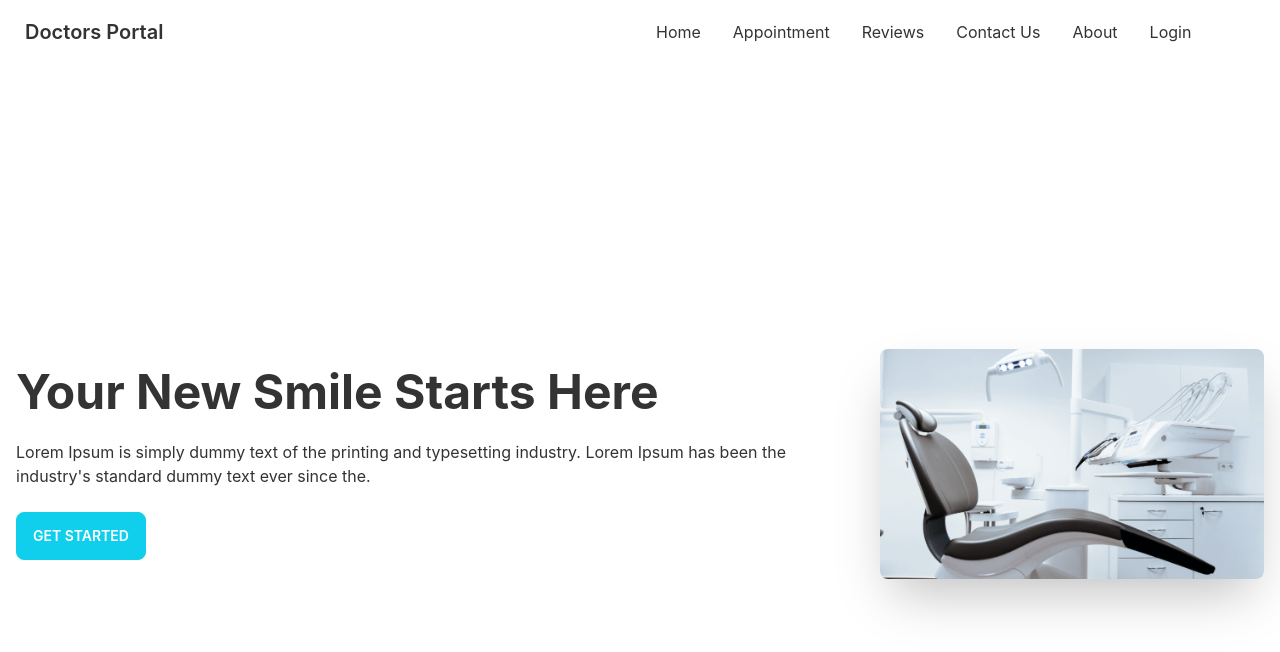
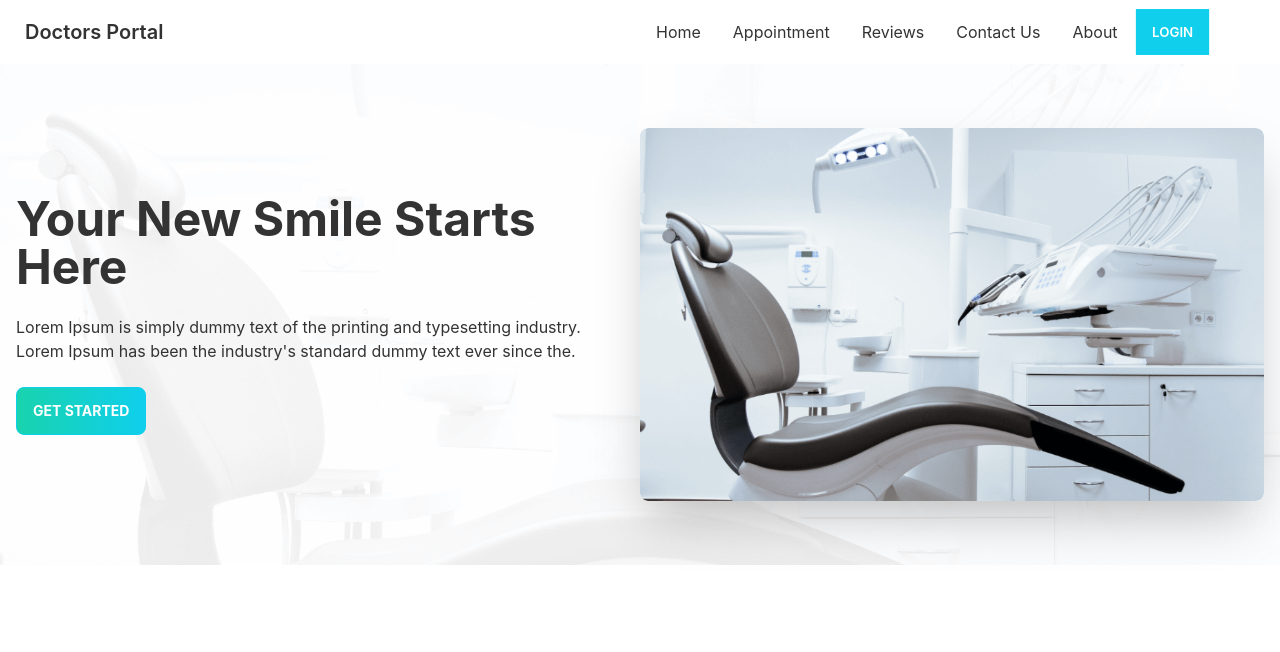
Before and after one commit to abyusuft/doctors-portal-client, a React (Create React App) app: page / in a window 1280 px wide. Shown: the top 652 px of the page. Built offline with nearby package versions, Linux system fonts and the light colour scheme.

Commit message:
banner section updated

```diff
--- a/src/components/Pages/Header/Header.js
+++ b/src/components/Pages/Header/Header.js
@@ -8,17 +8,17 @@ const Header = () => {
         <li><Link to='/reviews'>Reviews</Link></li>
         <li><Link to='/contact'>Contact Us</Link></li>
         <li><Link to='/about'>About</Link></li>
-        <li><Link to='/login'>Login</Link></li>
+        <li><Link to='/login' className='btn btn-primary text-white'>Login</Link></li>
     </>
     return (
         <div>
             <div className="navbar bg-base-100">
                 <div className="navbar-start">
-                    <div className="dropdown">
-                        <label tabindex="0" className="btn btn-ghost lg:hidden">
-                            <svg xmlns="http://www.w3.org/2000/svg" className="h-5 w-5" fill="none" viewBox="0 0 24 24" stroke="currentColor"><path stroke-linecap="round" stroke-linejoin="round" stroke-width="2" d="M4 6h16M4 12h8m-8 6h16" /></svg>
+                    <div className="dropdown ">
+                        <label tabIndex="0" className="btn btn-ghost lg:hidden">
+                            <svg xmlns="http://www.w3.org/2000/svg" className="h-5 w-5" fill="none" viewBox="0 0 24 24" stroke="currentColor"><path strokeLinecap="round" strokeLinejoin="round" strokeWidth="2" d="M4 6h16M4 12h8m-8 6h16" /></svg>
                         </label>
-                        <ul tabindex="0" className="menu menu-compact dropdown-content mt-3 p-2 shadow bg-base-100 rounded-box w-52">
+                        <ul tabIndex="0" className="menu menu-compact dropdown-content mt-3 p-2 shadow bg-base-100 rounded-box w-52">
                             {menuItems}
                         </ul>
                     </div>
--- /dev/null
+++ b/src/components/Pages/Home/Banner.js
@@ -0,0 +1,23 @@
+import React from 'react';
+
+import chair from '../../../assets/images/chair.png';
+import bg from '../../../assets/images/bg.png';
+
+const Banner = () => {
+    return (
+        <div className='banner-section '   >
+            <div className="hero py-12 " style={{ backgroundImage: `url(${bg})` }} >
+                <div className="hero-content flex-col lg:flex-row-reverse">
+                    <img src={chair} alt='' className="sm:w-full lg:w-6/12 rounded-lg shadow-2xl" />
+                    <div >
+                        <h1 className="text-5xl font-bold">Your New Smile Starts Here</h1>
+                        <p className="py-6">Lorem Ipsum is simply dummy text of the printing and typesetting industry. Lorem Ipsum has been the industry's standard dummy text ever since the.</p>
+                        <button className="btn btn-primary text-white uppercase font-bold bg-gradient-to-r from-secondary to-primary">Get Started</button>
+                    </div>
+                </div>
+            </div>
+        </div >
+    );
+};
+
+export default Banner;
--- a/src/components/Pages/Home/Home.js
+++ b/src/components/Pages/Home/Home.js
@@ -1,21 +1,11 @@
 import React from 'react';
-import chair from '../../../assets/images/chair.png';
+import Banner from './Banner';
 
 const Home = () => {
+
     return (
         <div>
-            <div className="banner-section">
-                <div className="hero min-h-screen ">
-                    <div className="hero-content flex-col lg:flex-row-reverse">
-                        <img src={chair} alt='' className="max-w-sm rounded-lg shadow-2xl" />
-                        <div>
-                            <h1 className="text-5xl font-bold">Your New Smile Starts Here</h1>
-                            <p className="py-6">Lorem Ipsum is simply dummy text of the printing and typesetting industry. Lorem Ipsum has been the industry's standard dummy text ever since the.</p>
-                            <button className="btn btn-primary text-white">Get Started</button>
-                        </div>
-                    </div>
-                </div>
-            </div>
+            <Banner></Banner>
         </div>
     );
 };
--- a/tailwind.config.js
+++ b/tailwind.config.js
@@ -1,5 +1,5 @@
 module.exports = {
-  content: ["./src/**/*.{html,js}"],
+  content: ["./src/**/*.{js,jsx,ts,tsx}"],
   theme: {
     extend: {},
   },
```
